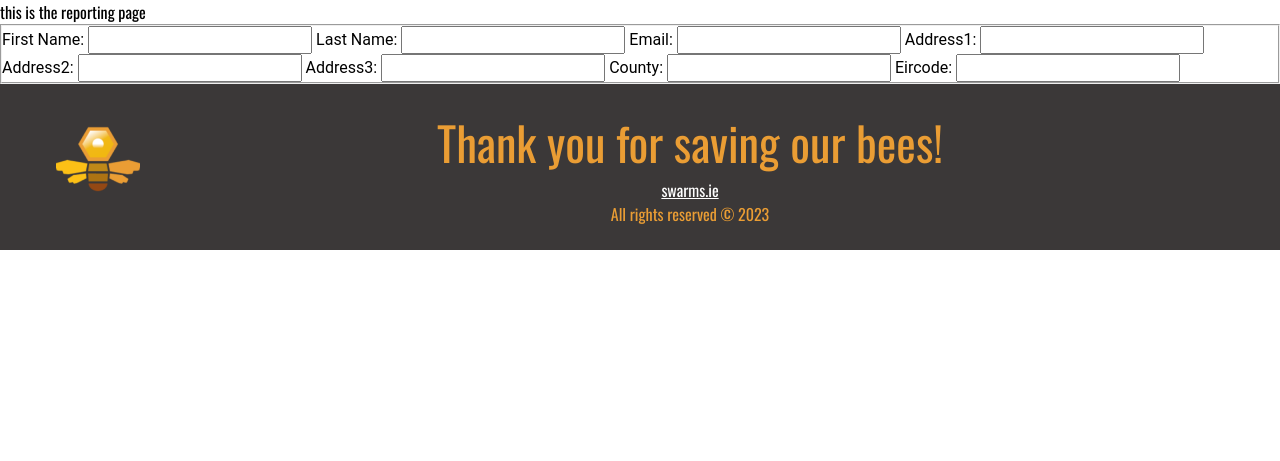
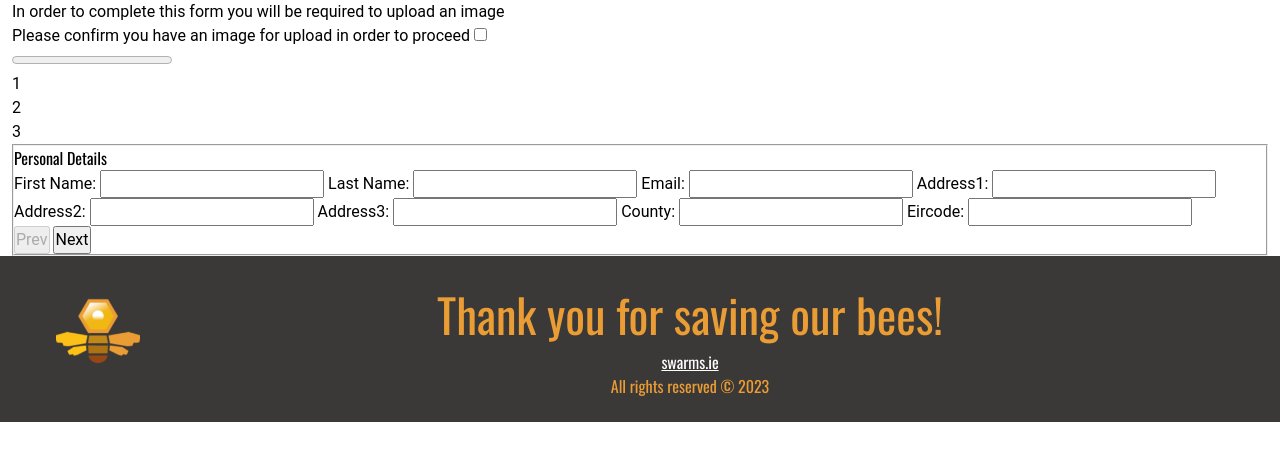
Before and after one commit to Shane-Donlon/ci-pp4-django, a Django app: page /report-a-swarm in a window 1280 px wide. Shown: the part 104-565 px from the top of the page. Run offline with Django 4.2, Linux system fonts and the light colour scheme; some libraries are stand-ins or nearby versions.

Commit message:
Feat add: progress bar, and checkbox for confirmation of image

```diff
--- a/swarms/ReportSwarm/templates/ReportSwarm/ReportSwarm.html
+++ b/swarms/ReportSwarm/templates/ReportSwarm/ReportSwarm.html
@@ -5,12 +5,24 @@
     <link rel="stylesheet" href="{% static "ReportSwarm/ReportSwarm.css" %}">
 {% endblock cssfiles %}
 {% block content %}
-    <h1>this is the reporting page</h1>
+    <div class="content-wrapper">
         <main id="#main">
+            <div class="check-box-wrapper">
+                <p>In order to complete this form you will be required to upload an image</p>
+                <label for="checkbox">Please confirm you have an image for upload in order to proceed</label>
+                <input type="checkbox" name="checkbox" id="checkbox">
+            </div>
+            <div class="progress-container">
+                <progress id="progress" class="progress" value="0" max="100"></progress>
+                <div class="circle active">1</div>
+                <div class="circle">2</div>
+                <div class="circle">3</div>
+            </div>
             <fieldset>
                 <form action="" autocomplete="on">
                     <div class="form-wrapper">
                         <div class="personal-details">
+                            <h2>Personal Details</h2>
                             {% render_field form.first_name.label_tag %}
                             {% render_field form.first_name autocomplete="given-name" %}
                             {% render_field form.last_name.label_tag %}
@@ -29,10 +41,18 @@
                             {% render_field form.eircode autocomplete="postal-code" %}
                         </div>
                     </div>
+                    <div class="btn-container">
+                        <button class="btn" id="prev" disabled type="button">Prev</button>
+                        <button class="btn" id="next"type="button">Next</button>
+                    </div>
                 </form>
             </fieldset>
         </main>
+    </div>
     <datalist id="countyNames">
         {% for county in counties %}<option value="{{ county }}"></option>{% endfor %}
     </datalist>
 {% endblock content %}
+{% block jsfiles %}
+    <script src="{% static "ReportSwarm/ReportSwarm.js" %}"></script>
+{% endblock jsfiles %}
```
Lines whose indentation alone changed are shown as unchanged.
